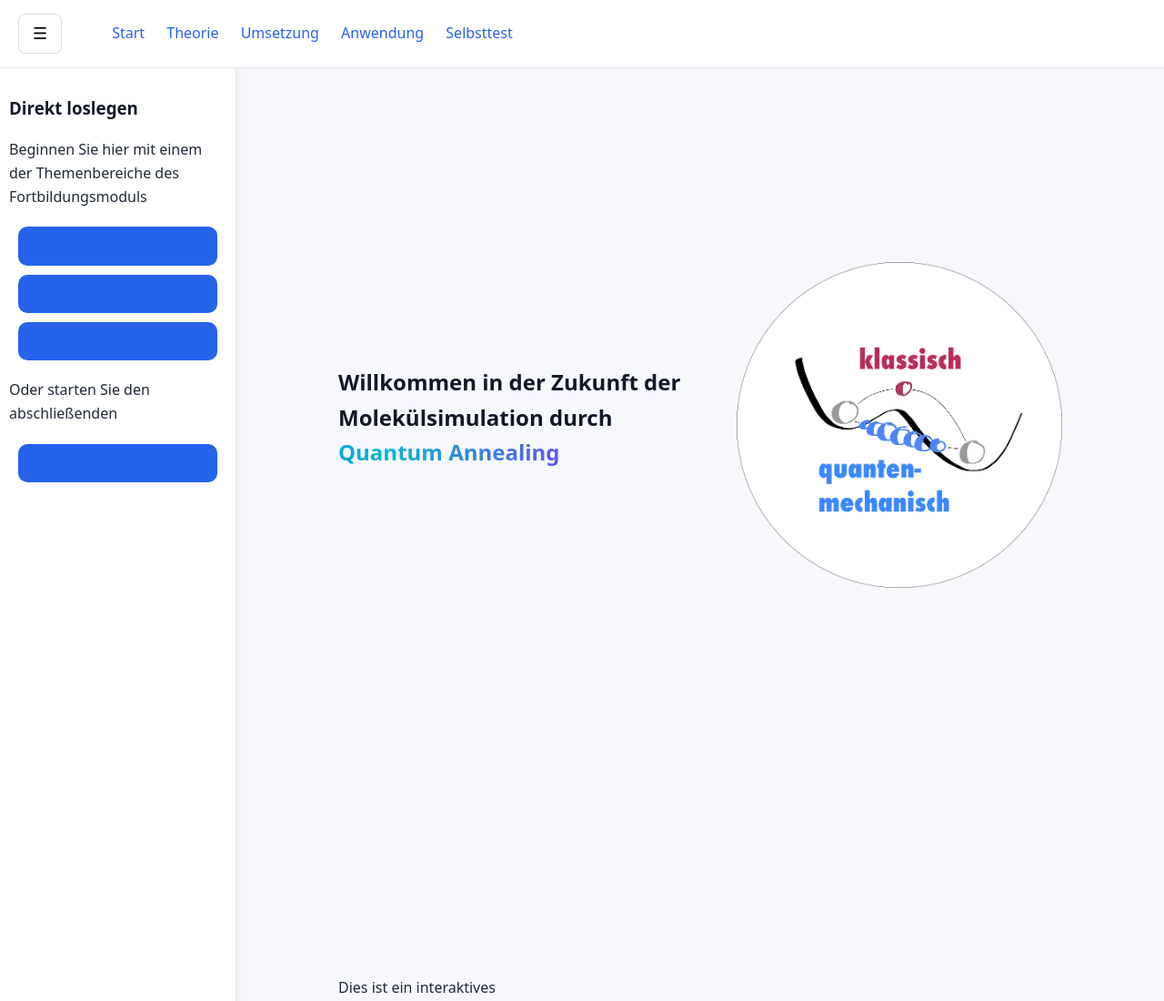
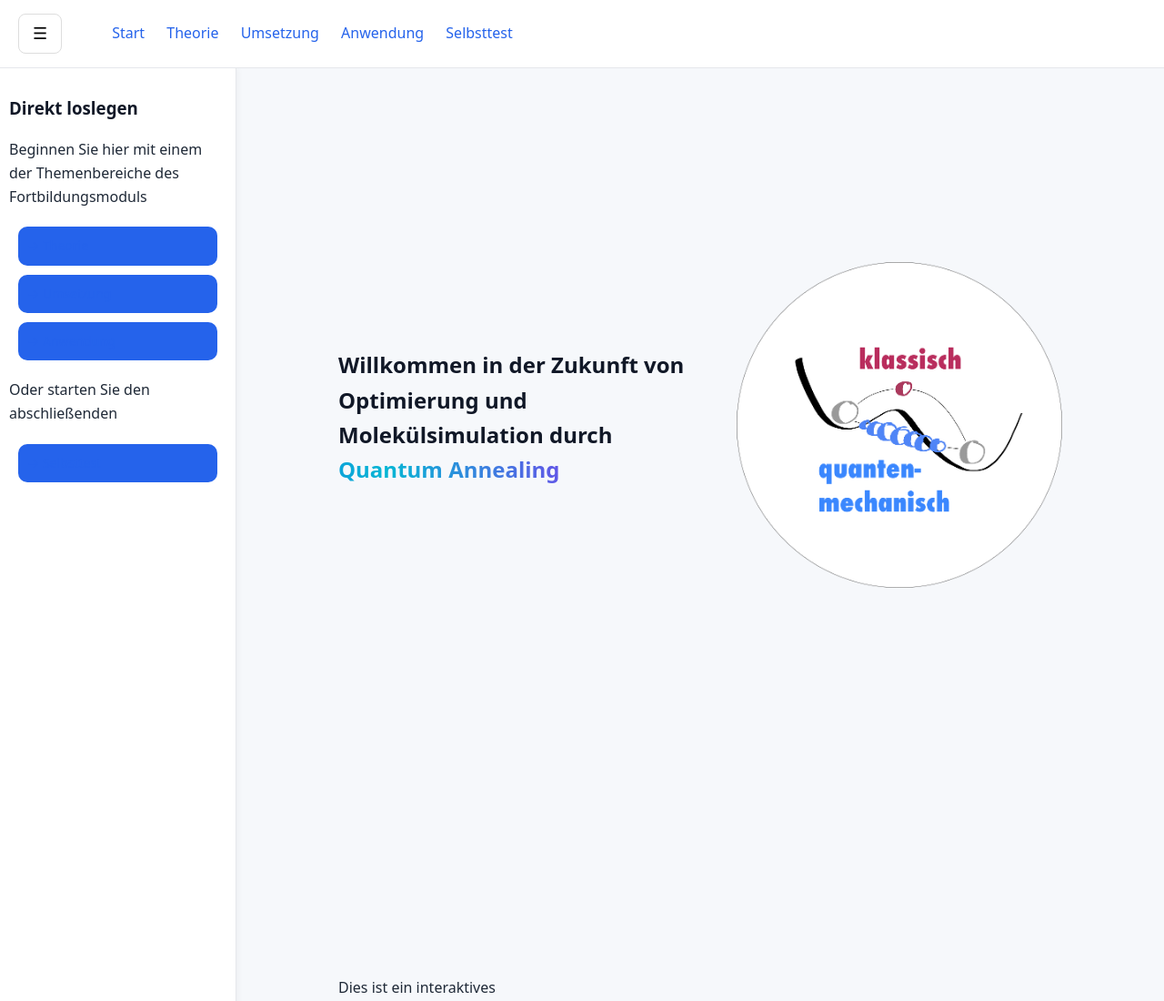
Before and after one commit to g-arndt/QA, a plain HTML site: page index.html in a window 1280 px wide. Shown: the top 1100 px of the page at 91% size. Drawn offline with nearby package versions, Linux system fonts and the light colour scheme.

Commit message:
Update hero section

```diff
--- a/index.html
+++ b/index.html
@@ -22,7 +22,7 @@
 
         <section class="hero">
             <div class="hero-text">
-                <h1> Willkommen in der Zukunft der Molekülsimulation durch <span class="gradient-text">Quantum Annealing</span> </h1>
+                <h1> Willkommen in der Zukunft von Optimierung und Molekülsimulation durch <span class="gradient-text">Quantum Annealing</span> </h1>
 
             </div>
 
```
